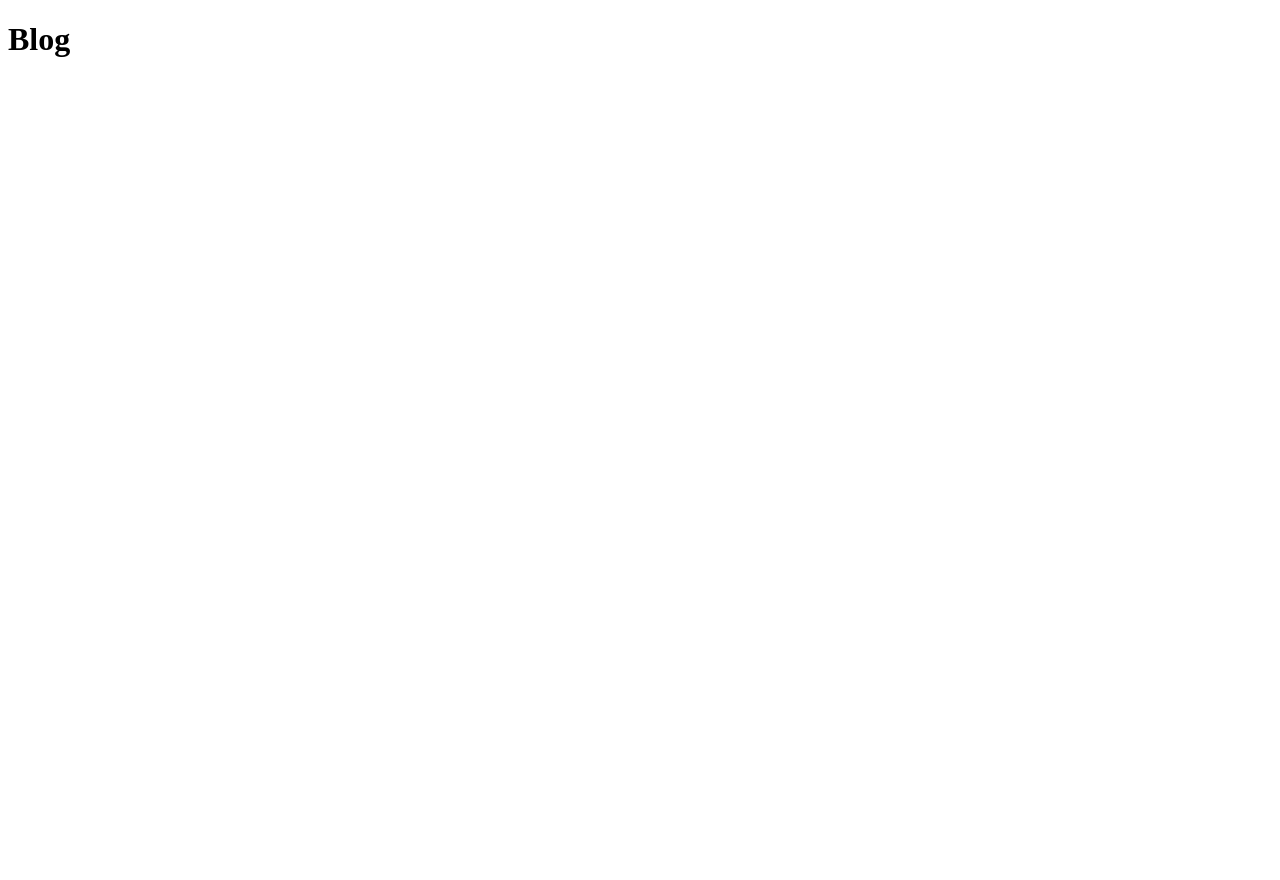
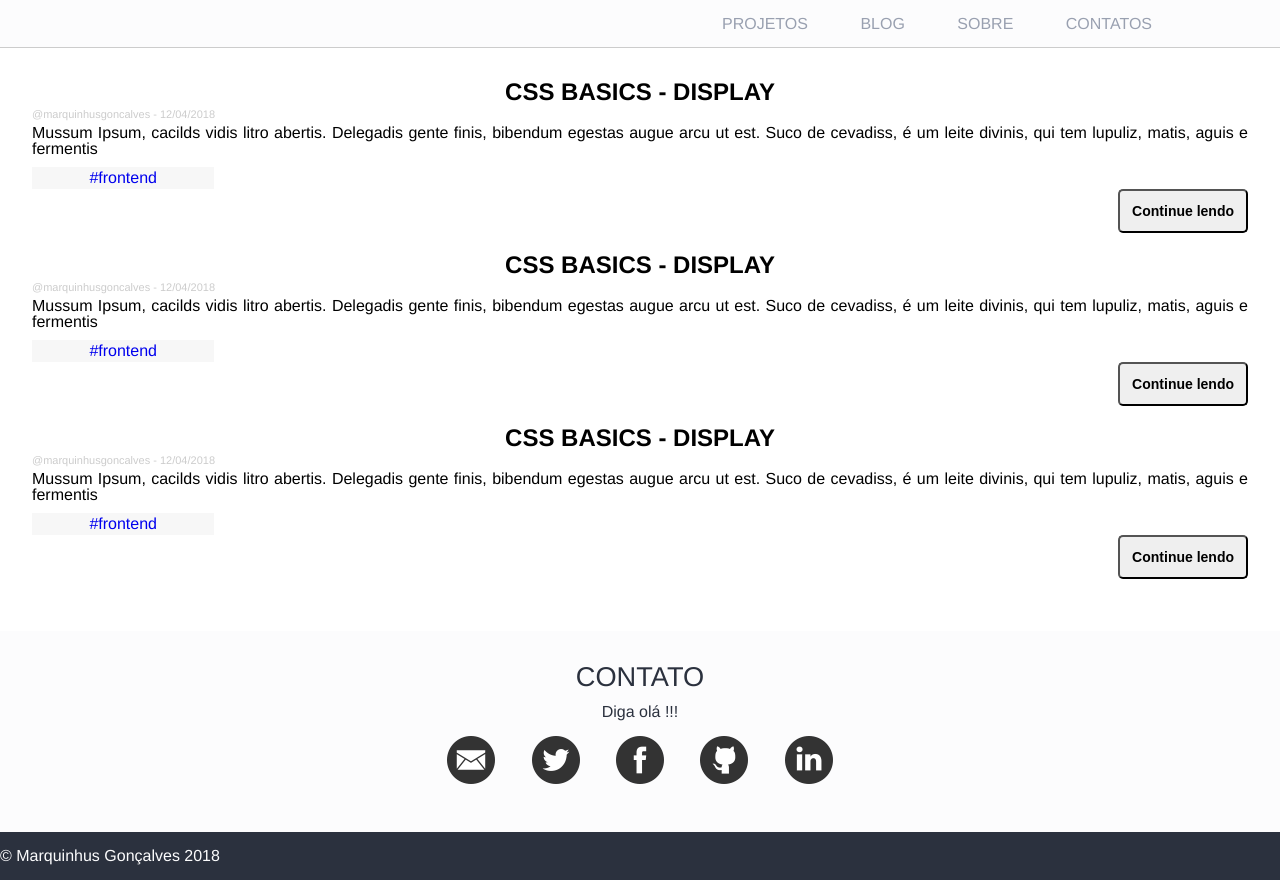
Before and after one commit to marquinhusgoncalves-zz/udemy-do-zero-html-css, a plain HTML site: page blog.html in a window 1280 px wide. Before the commit the page ends 800 px from the top, so only its background shows below. Drawn offline with Linux system fonts and the light colour scheme.

Commit message:
create page blog and add style

```diff
--- a/blog.html
+++ b/blog.html
@@ -1,10 +1,87 @@
 <!DOCTYPE html>
 <html>
 <head>
-  <meta charset="utf-8" />
-  <title>Marquinhus Gonçalves - Blog</title>
+  <meta charset="utf-8">
+  <title>Marquinhus Gonçalves</title>
+  <link rel="stylesheet" href="./css/reset.css">
+  <link rel="stylesheet" href="./css/main.css">
+  <link rel="stylesheet" href="./css/style.css">
+  <link rel="stylesheet" href="./css/blog.css">
 </head>
+
 <body>
-  <h1>Blog</h1>
+  <header class=" container light">
+    <nav>
+      <ul>
+        <li>
+          <a href="#projetos">Projetos</a>
+        </li>
+        <li>
+          <a href="./blog.html">Blog</a>
+        </li>
+        <li>
+          <a href="#sobre">Sobre</a>
+        </li>
+        <li>
+          <a href="#contatos">Contatos</a>
+        </li>
+      </ul>
+    </nav>
+  </header>
+
+  <section class="container blog">
+    <article class="article">
+      <h2>Css Basics - Display</h2>
+      <p class="writer-and-date">@marquinhusgoncalves - 12/04/2018</p>
+      <p class="article-text">Mussum Ipsum, cacilds vidis litro abertis. Delegadis gente finis, bibendum egestas augue arcu ut est. Suco de cevadiss, é um leite divinis, qui tem lupuliz, matis, aguis e fermentis</p>
+      <a href="#frontend" class="article-tag">#frontend</a>
+      <button class="article-button">Continue lendo</button>
+    </article>
+
+    <article class="article">
+      <h2>Css Basics - Display</h2>
+      <p class="writer-and-date">@marquinhusgoncalves - 12/04/2018</p>
+      <p class="article-text">Mussum Ipsum, cacilds vidis litro abertis. Delegadis gente finis, bibendum egestas augue arcu ut est. Suco de cevadiss,
+        é um leite divinis, qui tem lupuliz, matis, aguis e fermentis</p>
+      <a href="#frontend" class="article-tag">#frontend</a>
+      <button class="article-button">Continue lendo</button>
+    </article>
+
+    <article class="article">
+      <h2>Css Basics - Display</h2>
+      <p class="writer-and-date">@marquinhusgoncalves - 12/04/2018</p>
+      <p class="article-text">Mussum Ipsum, cacilds vidis litro abertis. Delegadis gente finis, bibendum egestas augue arcu ut est. Suco de cevadiss,
+        é um leite divinis, qui tem lupuliz, matis, aguis e fermentis</p>
+      <a href="#frontend" class="article-tag">#frontend</a>
+      <button class="article-button">Continue lendo</button>
+    </article>
+  </section>
+
+  <section id="contato" class="container light">
+    <h3>Contato</h3>
+    <p>Diga olá !!!</p>
+    <ul>
+      <li>
+        <a href="mailto:eu@marquinhusgoncalves.com" class="email">E-mail</a>
+      </li>
+      <li>
+        <a href="https://twitter.com/marquinhusgonc" class="twitter" target="_blank">Twitter</a>
+      </li>
+      <li>
+        <a href="https://facebook.com/marquinhusgoncalves" class="facebook" target="_blank">Facebook</a>
+      </li>
+      <li>
+        <a href="https://github.com/marquinhusgoncalves" class="github" target="_blank">Github</a>
+      </li>
+      <li>
+        <a href="https://www.linkedin.com/in/marcusviniciusgoncalves/" class="linkedin" target="_blank">Github</a>
+      </li>
+    </ul>
+  </section>
+
+  <footer class="dark">
+    <p>© Marquinhus Gonçalves 2018</p>
+  </footer>
 </body>
+
 </html>
--- /dev/null
+++ b/css/blog.css
@@ -0,0 +1,42 @@
+.blog {
+  padding: 5em 2em 2em;
+}
+
+.article {
+  margin-bottom: 4em;
+  clear: both;
+}
+
+.blog h2 {
+  font-size: 1.5em;
+  font-weight: bold;
+  margin-bottom: 5px;
+  text-transform: uppercase;
+}
+
+.writer-and-date {
+  text-align: left;
+  font-size: 11px;
+  color: #ccc;
+  margin-bottom: 5px;
+}
+
+.article-text {
+  text-align: justify;
+  margin-bottom: 10px;
+}
+
+.article-tag {
+  display: block;
+  width: 15%;
+  padding: 3px;background: #f7f7f7;
+}
+
+.article-button {
+  font-size: 14px;
+  border-radius: 5px;
+  font-weight: 700;
+  padding: 12px;
+  float: right;
+  cursor: pointer;
+}
```
